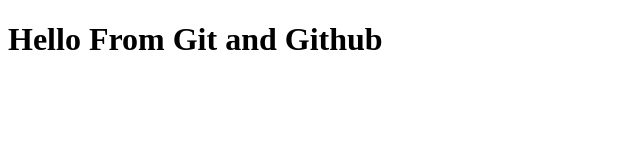
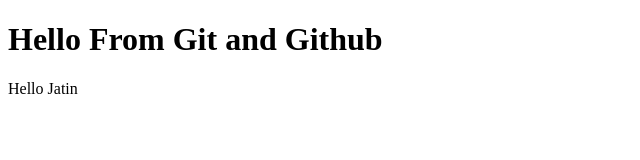
Before and after one commit to jatinag128/Learning-Git, a plain HTML site: page index.html in a window 1280 px wide. Shown: the full height of the page, 0-640 px from the left. Drawn offline with Linux system fonts and the light colour scheme.

Commit message:
Adding new paragraph

```diff
--- a/index.html
+++ b/index.html
@@ -9,6 +9,7 @@
 
 <body>
     <h1>Hello From Git and Github</h1>
+    <p>Hello Jatin</p>
 </body>
 
 </html>
```
